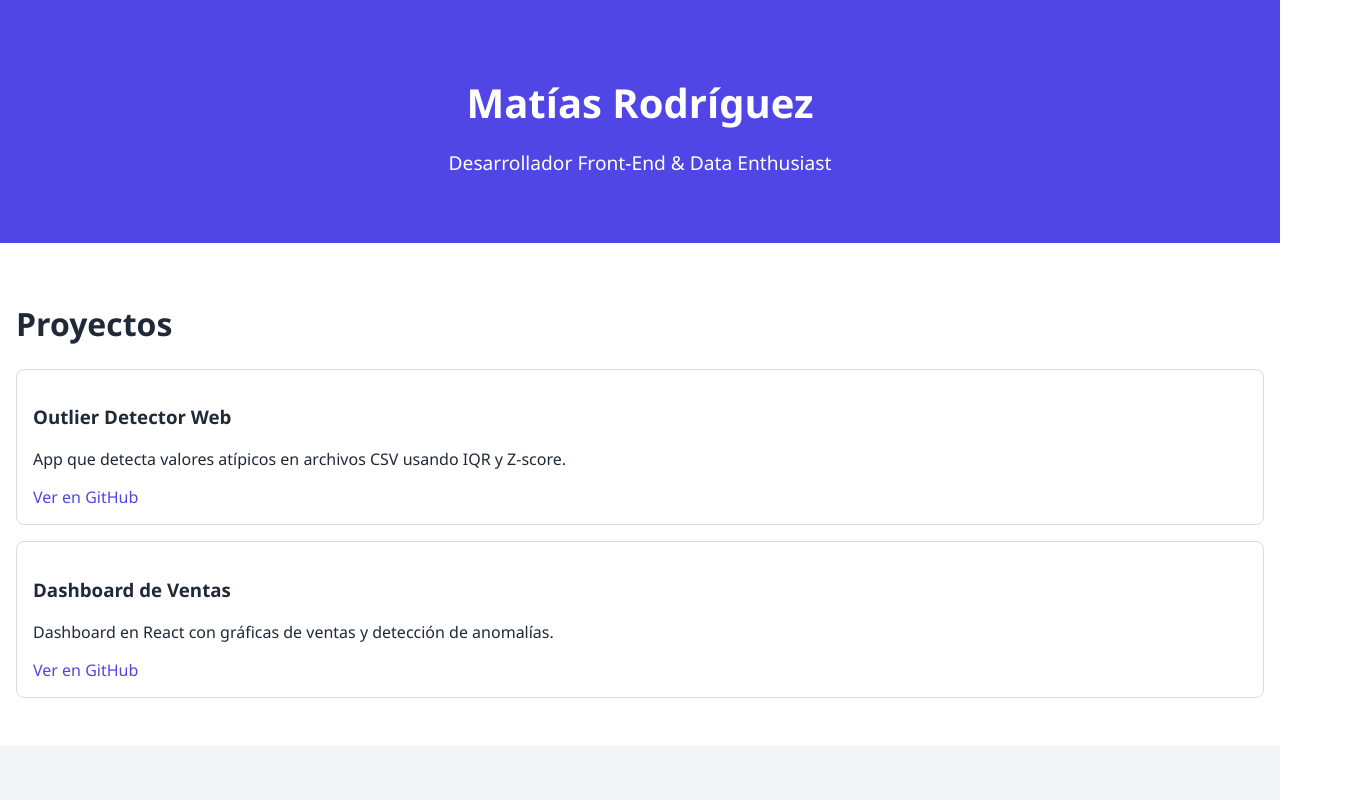
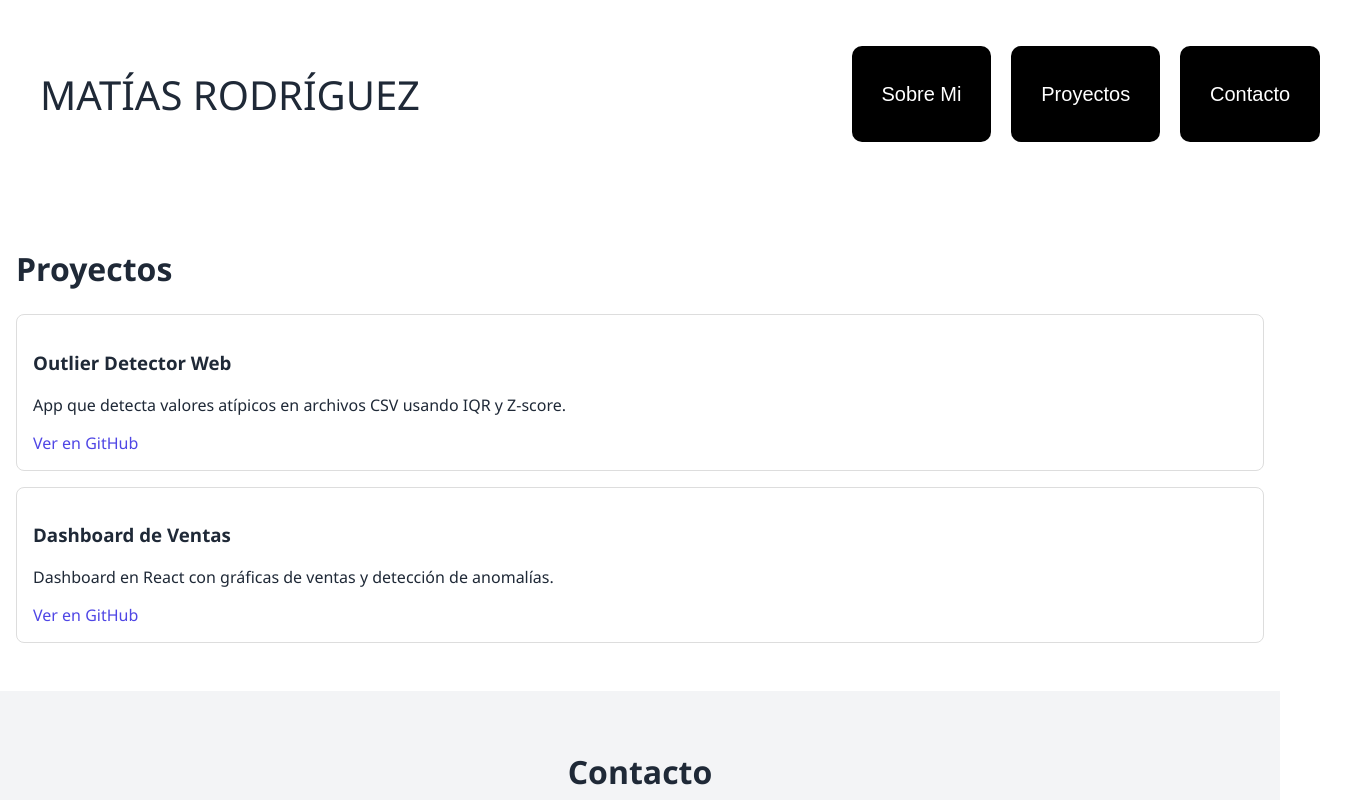
Before and after one commit to MatiasRodriguezH/app_portafolio, a React (Create React App) app: page / in a window 1280 px wide. Shown: the top 800 px of the page, 1360 px wide, since content can reach past the window. Built offline with nearby package versions, Linux system fonts and the light colour scheme.

Commit message:
Add React Router and Helmet; implement Context provider and create Button component

```diff
--- a/package.json
+++ b/package.json
@@ -9,6 +9,8 @@
     "@testing-library/user-event": "^13.5.0",
     "react": "^19.1.0",
     "react-dom": "^19.1.0",
+    "react-helmet": "^6.1.0",
+    "react-router-dom": "^7.6.2",
     "react-scripts": "5.0.1",
     "styled-components": "^6.1.19",
     "web-vitals": "^2.1.4"
--- a/src/componentes/Header.js
+++ b/src/componentes/Header.js
@@ -1,28 +1,68 @@
 import React from "react";
 import styled from "styled-components";
+import Boton from "../elementos/Boton";
 
-const HeaderSection = styled.header`
-  background-color: #4f46e5;
-  color: white;
-  padding: 3rem 1rem;
-  text-align: center;
+const HeaderDiv = styled.div`
+  width: 100%;
+  padding: 2.5rem; /* 40px */
+  display: flex;
+  justify-content: space-between;
+  align-items: center;
+
+  @media (max-width: 60rem) {
+    /* 950px */
+    justify-content: start;
+  }
 `;
 
-const Title = styled.h1`
-  font-size: 2.5rem;
-  margin-bottom: 0.5rem;
+const Titulo = styled.h1`
+  font-weight: normal;
+  text-transform: uppercase;
+  font-size: 2.5rem; /* 40px */
+
+  @media (max-width: 60rem) {
+    /* 950px */
+    font-size: 2rem; /* 32px */
+  }
 `;
 
-const Subtitle = styled.p`
-  font-size: 1.2rem;
+const ContenedorHeader = styled.div`
+  width: 100%;
+  display: flex;
+  justify-content: space-between;
+
+  @media (max-width: 60rem) {
+    /* 950px */
+    display: flex;
+    flex-direction: column-reverse;
+    align-items: center;
+
+    & > div {
+      display: flex;
+      margin-bottom: 1.25rem; /* 20px */
+      justify-content: end;
+    }
+  }
+`;
+
+const ContenedorBotones = styled.div`
+  display: flex;
+  justify-content: space-between;
+  align-items: center;
 `;
 
 function Header() {
   return (
-    <HeaderSection>
-      <Title>Matías Rodríguez</Title>
-      <Subtitle>Desarrollador Front-End & Data Enthusiast</Subtitle>
-    </HeaderSection>
+    <HeaderDiv>
+      <ContenedorHeader>
+        <Titulo>Matías Rodríguez</Titulo>
+        <ContenedorBotones>
+          <Boton to="/">Sobre Mi</Boton>
+          <Boton to="/">Proyectos</Boton>
+          <Boton to="/">Contacto</Boton>
+        </ContenedorBotones>
+      </ContenedorHeader>
+    </HeaderDiv>
   );
 }
 
--- /dev/null
+++ b/src/contexto/Contexto.js
@@ -0,0 +1,9 @@
+import React from "react";
+
+const Context = React.createContext();
+
+const ContextoProvider = ({ children }) => {
+  return <Context.Provider value={true}>{true && children}</Context.Provider>;
+};
+
+export default ContextoProvider;
--- /dev/null
+++ b/src/elementos/Boton.js
@@ -0,0 +1,29 @@
+import styled from "styled-components";
+import { Link } from "react-router-dom";
+
+const Boton = styled(Link)`
+  background: ${(props) => (props.$primario ? "#5B69E2" : "#000")};
+  width: ${(props) => (props.$conIcono ? "15.62rem" : "auto")}; /* 250px */
+  margin-left: 1.25rem; /* 20px */
+  border: none;
+  border-radius: 0.625rem; /* 10px */
+  color: #fff;
+  font-family: "Work Sans", sans-serif;
+  height: 3.5rem; /* 60px */
+  padding: 1.25rem 1.87rem; /* 20px 30px */
+  font-size: 1.25rem; /* 20px */
+  font-weight: 500;
+  cursor: pointer;
+  text-decoration: none;
+  display: inline-flex;
+  justify-content: space-between;
+  align-items: center;
+  outline: none;
+
+  svg {
+    height: ${(props) => (props.iconoGrande ? "100%" : "0.75rem;")}; /* 12px */
+    fill: white;
+  }
+`;
+
+export default Boton;
--- a/src/index.js
+++ b/src/index.js
@@ -1,6 +1,24 @@
 import React from "react";
 import ReactDOM from "react-dom/client";
 import App from "./App";
+import { Helmet } from "react-helmet";
+import { BrowserRouter, Route, Routes } from "react-router-dom";
+import ContextoProvider from "./contexto/Contexto";
+
+const Index = () => {
+  return (
+    <>
+      <Helmet></Helmet>
+      <ContextoProvider>
+        <BrowserRouter>
+          <Routes>
+            <Route path="/" element={<App />} />
+          </Routes>
+        </BrowserRouter>
+      </ContextoProvider>
+    </>
+  );
+};
 
 const root = ReactDOM.createRoot(document.getElementById("root"));
-root.render(<App />);
+root.render(<Index />);
```
Also changed, not shown: 1 other file (tests, documents, lock files or other folders).
